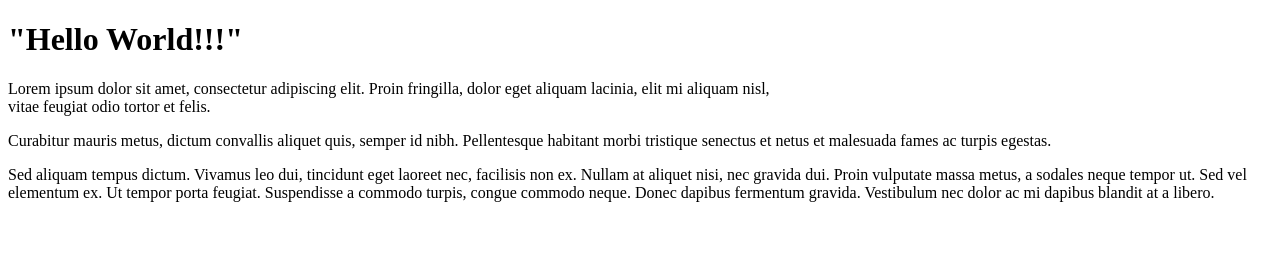
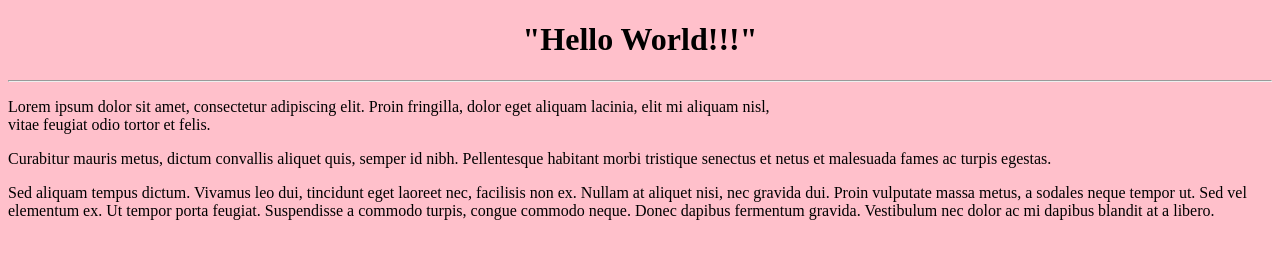
Before and after one commit to praveen089942/HTML_project, a plain HTML site: page index.html in a window 1280 px wide. Drawn offline with Linux system fonts and the light colour scheme.

Commit message:
learning HTML attributes

```diff
--- a/index.html
+++ b/index.html
@@ -6,8 +6,8 @@
     <meta name="viewport" content="width=device-width, initial-scale=1.0">
     <title>My HTML Project</title>
 </head>
-<body>
-    <h1>"Hello World!!!"</h1>
+<body bgcolor="pink">
+    <h1 align = "center">"Hello World!!!"</h1> <hr>
     <p> Lorem ipsum dolor sit amet, consectetur adipiscing elit. Proin fringilla, dolor eget aliquam lacinia, elit mi aliquam nisl,</br> vitae feugiat odio tortor et felis.<p> Curabitur mauris metus, dictum convallis aliquet quis, semper id nibh. Pellentesque habitant morbi tristique senectus et netus et malesuada fames ac turpis egestas.</p> Sed aliquam tempus dictum. Vivamus leo dui, tincidunt eget laoreet nec, facilisis non ex. Nullam at aliquet nisi, nec gravida dui. Proin vulputate massa metus, a sodales neque tempor ut. Sed vel elementum ex. Ut tempor porta feugiat. Suspendisse a commodo turpis, congue commodo neque. Donec dapibus fermentum gravida. Vestibulum nec dolor ac mi dapibus blandit at a libero.</p>
 </body>
 </html>
```
Also changed, not shown: 1 other file.
